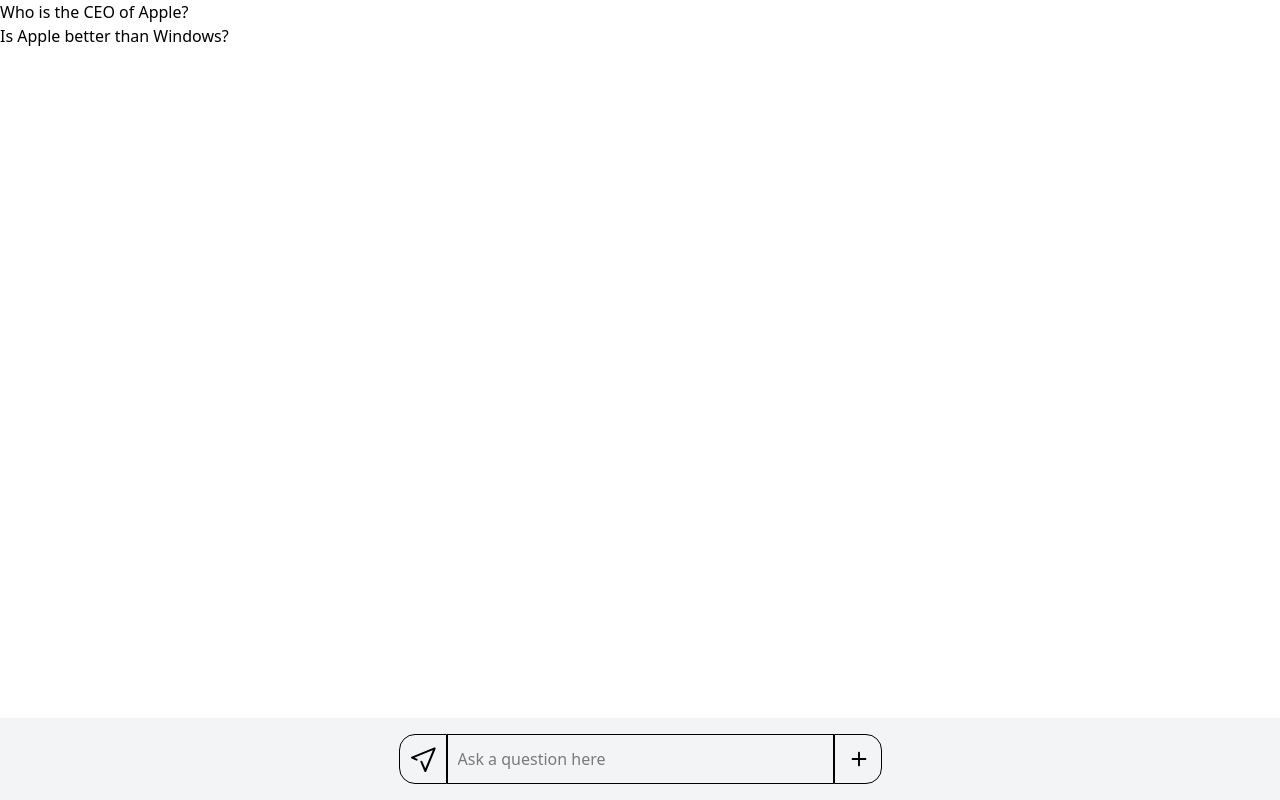
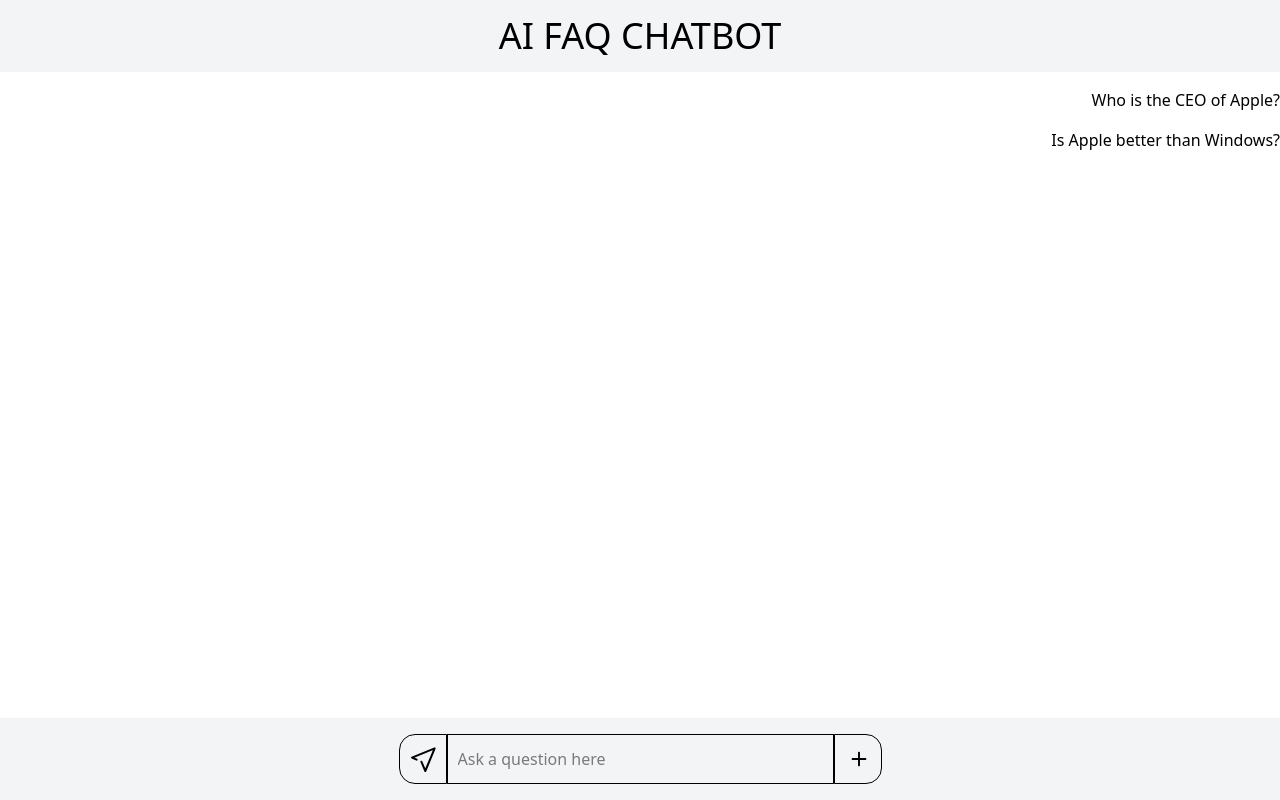
Before and after one commit to avaykhatry/ai-faq-chatbot, a React (Vite) app: page / in a window 1280 px wide. Both pictures are taken after a click on the button 422 px from the left and 759 px from the top of the page. Built offline with nearby package versions, Linux system fonts and the light colour scheme.

Commit message:
chore: improve ui

```diff
--- a/src/App.jsx
+++ b/src/App.jsx
@@ -10,17 +10,18 @@
 
   return (
     <>
-      <div className="container m-auto max-w-80dvw">
-        <ul>
+    <h1 className="text-center text-4xl py-4 bg-gray-100">AI FAQ CHATBOT</h1>
+      <div className="container m-auto py-4">
+        <ul className="text-right">
           {questions.map(ques => (
-            <li key={ques.id}>
+            <li className="pb-4" key={ques.id}>
               {ques.question}
               </li>
           ))}
         </ul>
-        <ul>
+        <ul className="text-right">
           {queries.map((que) => (
-            <li key={que.id}>{que.query}</li>
+            <li className="pb-4" key={que.id}>{que.query}</li>
           ))}
         </ul>
 
```
